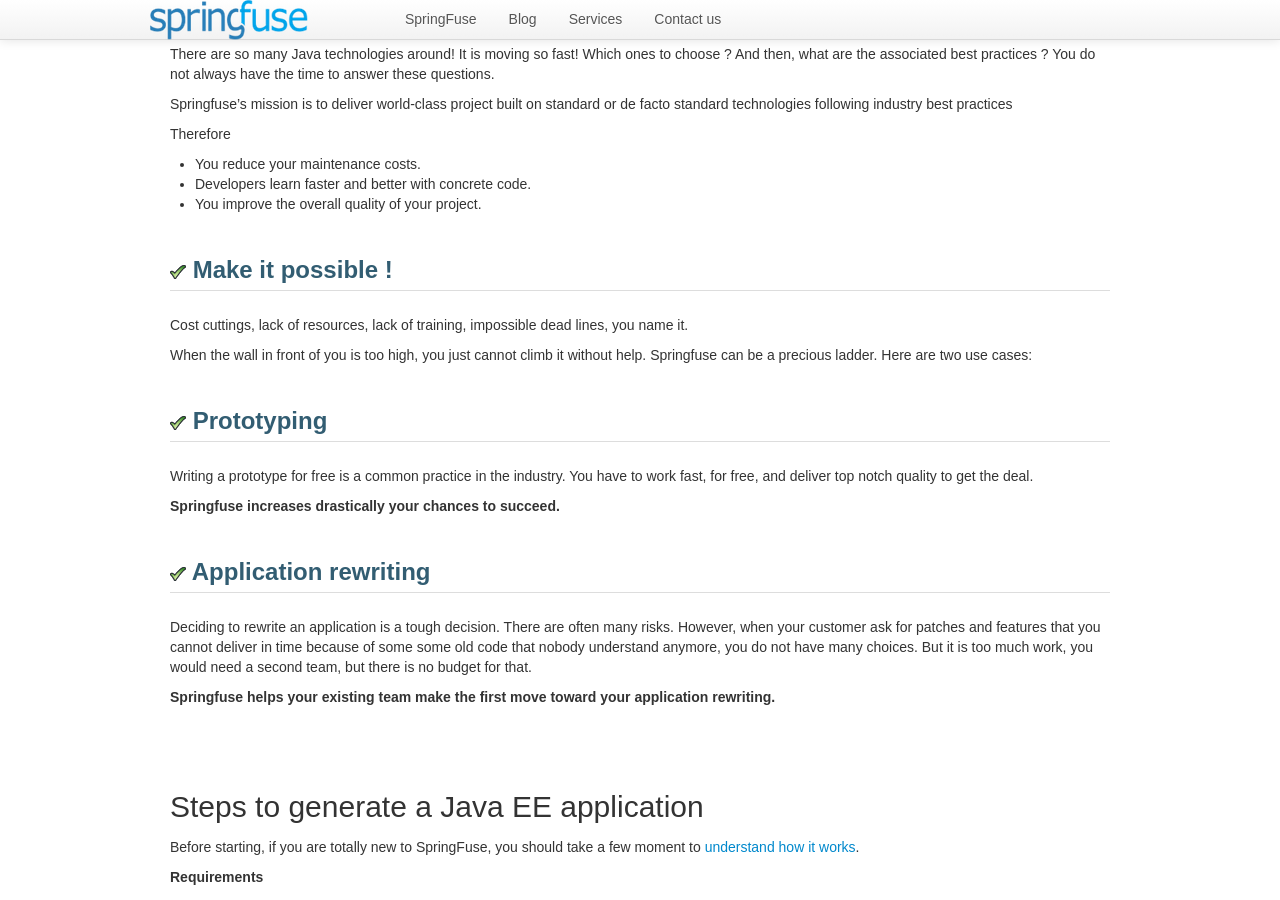
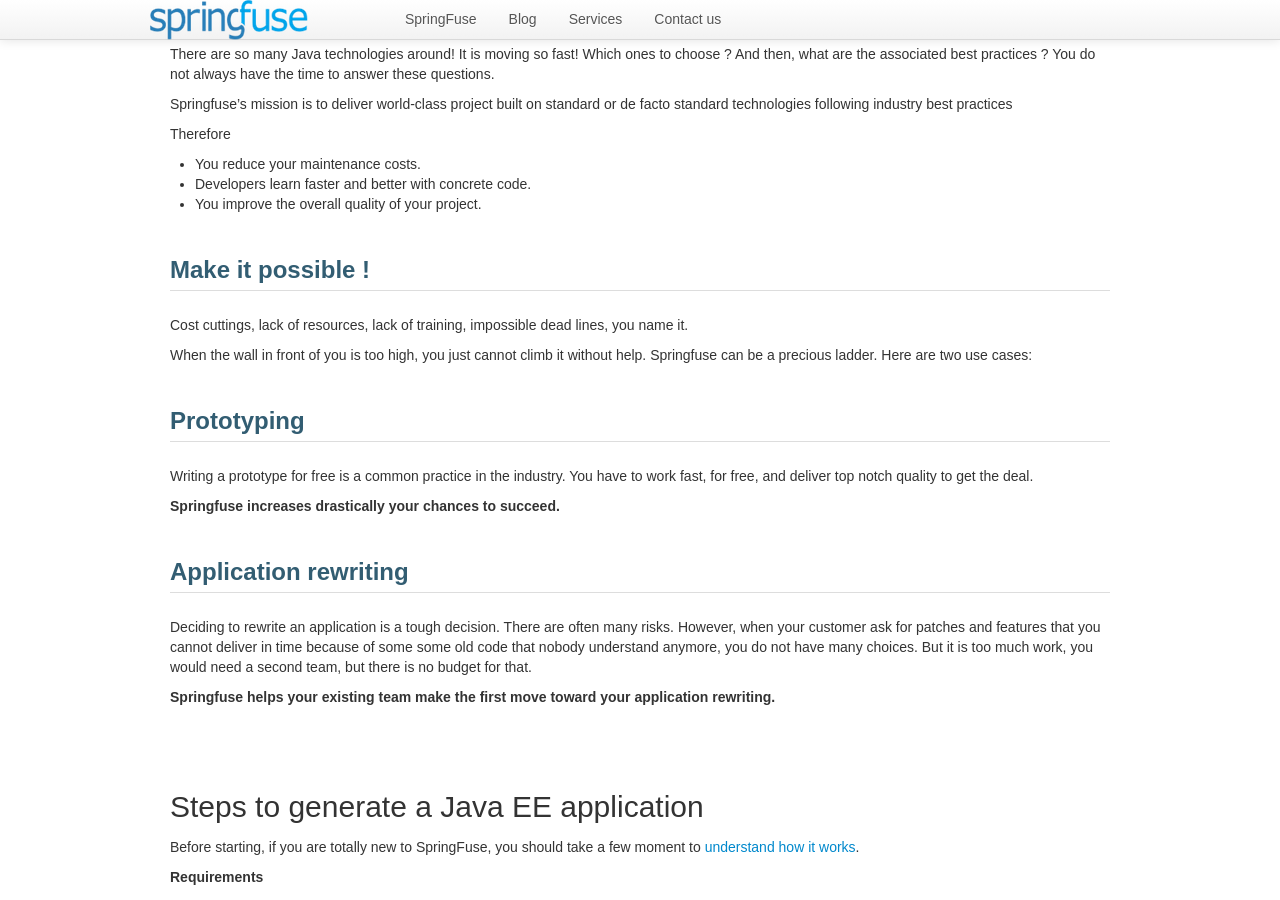
Before and after one commit to springfuse/springfuse.github.com, a Jekyll site: the page built from index.md, in a window 1280 px wide and 900 px high, scrolled down 974 px. Built offline with Jekyll 4.4.1, drawn with Linux system fonts in a browser that asks for light colours; Markdown is read by kramdown in place of the engine named in the settings; comment, search, counter and statistics services are not loaded.

Commit message:
cosmetics

```diff
--- a/index.md
+++ b/index.md
@@ -50,21 +50,21 @@ Therefore
 * Developers learn faster and better with concrete code.
 * You improve the overall quality of your project.
 
-### ![great](/images/green-check.gif) Make it possible !
+### Make it possible !
 
 Cost cuttings, lack of resources, lack of training, impossible dead lines, you name it.
 
 When the wall in front of you is too high, you just cannot climb it without help.
 Springfuse can be a precious ladder. Here are two use cases:
 
-### ![great](/images/green-check.gif) Prototyping
+### Prototyping
 
 Writing a prototype for free is a common practice in the industry.
 You have to work fast, for free, and deliver top notch quality to get the deal.
 
 __Springfuse increases drastically your chances to succeed.__
 
-### ![great](/images/green-check.gif) Application rewriting
+### Application rewriting
 
 Deciding to rewrite an application is a tough decision.
 There are often many risks.
```
